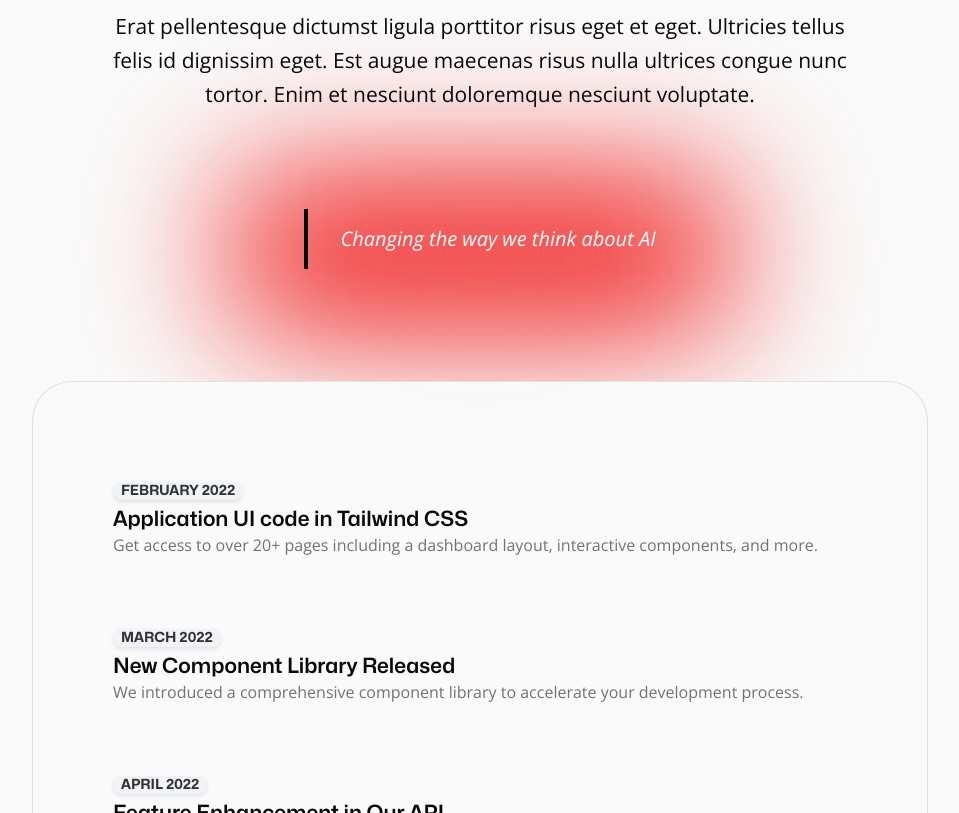
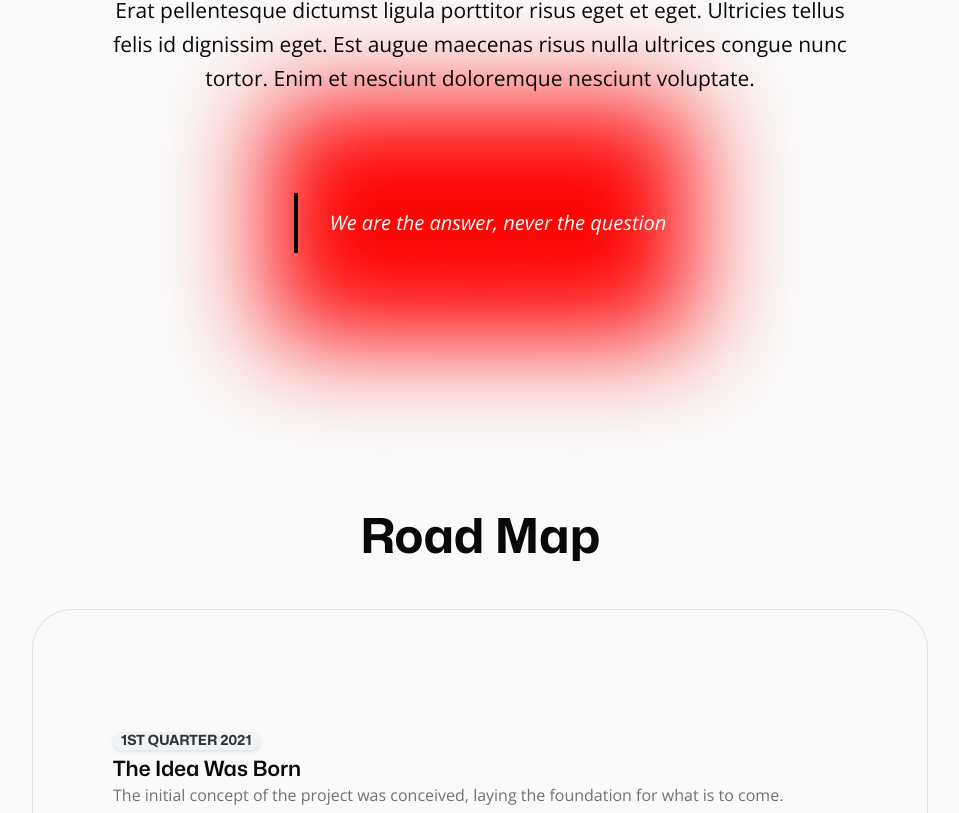
Before and after one commit to Innovative-Compute-Enterprise/ICE-WEB, a Nuxt app: page /about in a window 1280 px wide. Shown: the part 1987-2800 px from the top of the page, without its empty margins (160-1119 px from the left). Built offline with nearby package versions, Linux system fonts and the light colour scheme.

Commit message:
V - missing text review

```diff
--- a/components/About/BlueSection.vue
+++ /dev/null
@@ -1,50 +0,0 @@
-<template>
-  <div class="flex flex-col items-center py-12 md:py-16 mx-4 relative">
-    <h1 class="text-[48px] leading-[48px] font-bold mb-6 md:mb-8 text-center text-[#09090B] dark:text-[#FAFAFA] z-10">{{ $t('blueSection.title') }}</h1>
-    <p class="text-lg md:text-xl py-5 px-2 text-[#09090B] dark:text-[#FAFAFA] max-w-3xl mx-auto mb-6 md:mb-8 leading-relaxed text-center rounded-[40px] z-10">{{ $t('blueSection.subtitle') }}</p>
-    <div class="flex flex-col justify-center items-center max-w-3xl leading-relaxed mx-auto z-10">
-      <p class="text-[21px] leading-relaxed text-[#09090B] dark:text-[#FAFAFA] mb-8 text-center">{{ $t('blueSection.paragraph1') }}</p>
-      <p class="text-[21px] leading-relaxed text-[#09090B] dark:text-[#FAFAFA] mb-24 text-center">{{ $t('blueSection.paragraph2') }}</p>
-      <blockquote class="text-lg md:text-xl text-[#ffffff] dark:text-[#ffffff] max-w-3xl text-center border-l-4 border-black dark:border-[#fff]/[0.8] pl-4 md:pl-8 py-4 relative z-10">{{ $t('blueSection.quote') }}</blockquote>
-    </div>
-  </div>
-</template>
-
-<script setup>
-</script>
-
-<style scoped>
-h1 {
-  font-family: "Mona Sans", sans-serif;
-  font-stretch: 100%;
-}
-
-p, blockquote {
-  font-family: "Open Sans", sans-serif;
-}
-
-blockquote {
-  font-style: italic;
-}
-
-
-.relative::before {
-  content: "";
-  position: absolute;
-  top: 80%; /* Adjusted position to make it more likely to be visible */
-  left: 30%; /* Adjusted for better visibility */
-  right: 30%; /* Adjusted for better visibility */
-  bottom: 0%; /* Adjusted to prevent the blob from being too low */
-  background: rgba(240, 11, 11, 0.9); /* Adjust the opacity and color for better visibility */
-  filter: blur(70px); /* Adjust blur as necessary */
-  z-index: -1; /* Keep it below the text */
-
-  /* Adjusted faux grain effect for better visibility */
-  background-image:
-    linear-gradient(rgba(255, 255, 255, 0.05) 1px, transparent 1px),
-    linear-gradient(90deg, rgba(255, 255, 255, 0.05) 1px, transparent 1px);
-  background-size: 5px 5px, 5px 5px; /* Smaller grain size */
-}
-
-
-</style>
--- a/components/About/ContextSection.vue
+++ b/components/About/ContextSection.vue
@@ -1,15 +1,15 @@
 <template>
-  <div class="flex flex-col mb-[124px] space-y-4">
+  <div class="flex flex-col mb-[124px]">
     <WhiteSection2 class="my-[48px]" />
-    <BlueSection />
-    <WhiteSection1 class="my-[64px]" />
+    <MissionSection />
+    <WhiteSection1 />
   </div>
 </template>
 
 <script setup>
 import WhiteSection1 from './WhiteSection1.vue';
 import WhiteSection2 from './WhiteSection2.vue';
-import BlueSection from './BlueSection.vue';
+import MissionSection from './MissionSection.vue';
 </script>
 
 <style scoped>
--- /dev/null
+++ b/components/About/MissionSection.vue
@@ -0,0 +1,50 @@
+<template>
+  <div class="flex flex-col items-center py-12 md:py-16 mx-4 relative">
+    <h1 class="text-[48px] leading-[48px] font-bold mb-6 md:mb-8 text-center text-[#09090B] dark:text-[#FAFAFA] z-10">{{ $t('about.missionSection.title') }}</h1>
+    <p class="text-lg md:text-xl py-5 px-2 text-[#09090B] dark:text-[#FAFAFA] max-w-3xl mx-auto mb-6 md:mb-8 leading-relaxed text-center rounded-[40px] z-10">{{ $t('about.missionSection.subtitle') }}</p>
+    <div class="flex flex-col justify-center items-center max-w-3xl leading-relaxed mx-auto z-10">
+      <p class="text-[21px] leading-relaxed text-[#09090B] dark:text-[#FAFAFA] mb-8 text-center">{{ $t('about.missionSection.paragraph1') }}</p>
+      <p class="text-[21px] leading-relaxed text-[#09090B] dark:text-[#FAFAFA] mb-24 text-center">{{ $t('about.missionSection.paragraph2') }}</p>
+      <blockquote class="text-lg md:text-xl text-[#ffffff] dark:text-[#ffffff] max-w-3xl text-center border-l-4 border-black dark:border-[#fff]/[0.8] pl-4 md:pl-8 py-4 relative z-10">{{ $t('about.missionSection.mission') }}</blockquote>
+    </div>
+  </div>
+</template>
+
+<script setup>
+</script>
+
+<style scoped>
+h1 {
+  font-family: "Mona Sans", sans-serif;
+  font-stretch: 100%;
+}
+
+p, blockquote {
+  font-family: "Open Sans", sans-serif;
+}
+
+blockquote {
+  font-style: italic;
+}
+
+
+.relative::before {
+  content: "";
+  position: absolute;
+  top: 73%; /* Adjusted position to make it more likely to be visible */
+  left: 33%; /* Adjusted for better visibility */
+  right: 33%; /* Adjusted for better visibility */
+  bottom: -3%; /* Adjusted to prevent the blob from being too low */
+  background: rgb(254, 0, 0); /* Adjust the opacity and color for better visibility */
+  filter: blur(50px); /* Adjust blur as necessary */
+  z-index: -1; /* Keep it below the text */
+
+  /* Adjusted faux grain effect for better visibility */
+  background-image:
+    linear-gradient(rgba(255, 255, 255, 0.05) 1px, transparent 1px),
+    linear-gradient(90deg, rgba(255, 255, 255, 0.05) 1px, transparent 1px);
+  background-size: 5px 5px, 5px 5px; /* Smaller grain size */
+}
+
+
+</style>
--- a/components/About/WhiteSection1.vue
+++ b/components/About/WhiteSection1.vue
@@ -1,15 +1,13 @@
 <template>
-  <div class="flex justify-center p-8 my-[148px]">
+  <div class="flex flex-col items-center p-8 my-[148px] mt-[164px]">
+    <h1 class="text-[48px] leading-[48px] font-bold mb-10 md:mb-12 text-center text-[#09090B] dark:text-[#FAFAFA] z-10">{{ $t('about.roadMap.title') }}</h1>
 
-    <ol class="relative w-full max-w-4xl border dark:bg-[#09090B] bg-[#FAFAFA] border-[#000]/[0.1] dark:border-[#fff]/[0.1] rounded-[40px] shadow-sm focus-visible:ring-1 focus-visible:outline focus-visible:outline-2 focus-visible:outline-offset-2 focus-visible:outline-white">
+    <ol class="relative w-full max-w-4xl border dark:bg-[#09090B] bg-[#FAFAFA] border-[#000]/[0.1] dark:border-[#fff]/[0.1] rounded-[40px] shadow-sm">
       <div class="md:p-8 p-4">
-        <li v-for="(event, index) in events" :key="index" class="md:ml-8 ml-0 relative my-[64px] pl-4 ">
-
-          <time class="mb-1 text-sm font-normal leading-none text-gray-400 dark:text-gray-500">{{ event.date }}</time>
-
+        <li v-for="(event, index) in events" :key="index" class="md:ml-8 ml-0 relative my-[86px] pl-4">
+          <time class="mb-1 text-sm font-normal leading-none text-gray-500 dark:text-gray-600">{{ event.date }}</time>
           <h3 class="text-[21px] leading-[21px] font-semibold text-[#09090B] dark:text-[#FAFAFA]">{{ event.title }}</h3>
           <p class="mb-4 text-[16px] font-normal text-[#71717A] dark:text-[#A1A1AA] md:leading-loose leading-relaxed">{{ event.description }}</p>
-
         </li>
       </div>
     </ol>
@@ -22,25 +20,30 @@ export default {
     return {
       events: [
         {
-          date: 'February 2022',
-          title: 'Application UI code in Tailwind CSS',
-          description: 'Get access to over 20+ pages including a dashboard layout, interactive components, and more.',
+          date: this.$t('about.roadMap.1.date'),
+          title: this.$t('about.roadMap.1.title'),
+          description: this.$t('about.roadMap.1.description'),
         },
         {
-          date: 'March 2022',
-          title: 'New Component Library Released',
-          description: 'We introduced a comprehensive component library to accelerate your development process.',
+          date: this.$t('about.roadMap.2.date'),
+          title: this.$t('about.roadMap.2.title'),
+          description: this.$t('about.roadMap.2.description'),
         },
         {
-          date: 'April 2022',
-          title: 'Feature Enhancement in Our API',
-          description: 'Our API now supports advanced queries, offering you greater flexibility and efficiency.',
+          date: this.$t('about.roadMap.3.date'),
+          title: this.$t('about.roadMap.3.title'),
+          description: this.$t('about.roadMap.3.description'),
         },
         {
-          date: 'May 2022',
-          title: 'Mobile App Launch',
-          description: 'Exciting news! Our mobile app is now available on both Android and iOS platforms.',
+          date: this.$t('about.roadMap.4.date'),
+          title: this.$t('about.roadMap.4.title'),
+          description: this.$t('about.roadMap.4.description'),
         },
+        {
+          date: this.$t('about.roadMap.5.date'),
+          title: this.$t('about.roadMap.5.title'),
+          description: this.$t('about.roadMap.5.description'),
+        }
       ]
     };
   }
@@ -48,14 +51,18 @@ export default {
 </script>
 
 <style scoped>
-h3{
-  font-family: "Mona Sans", sans-serif;
+h1 {
+  font-family: "Mona Sans";
   font-stretch: 100%;
 }
-p{
+h3 {
+  font-family: "Mona Sans";
+  font-stretch: 100%;
+}
+p {
   font-family: "Open Sans", sans-serif;
 }
-a{
+a {
   font-family: "Montserrat", sans-serif;
 }
 time {
@@ -69,5 +76,4 @@ time {
   display: inline-block; /* Align with text */
   margin-bottom: 8px; /* More space below the date */
 }
-
 </style>
--- a/components/Services/BlackBoxButton.vue
+++ b/components/Services/BlackBoxButton.vue
@@ -1,7 +1,7 @@
 <template>
   <div class="button-container">
     <button class="fancy-button text-[14px] w-auto">
-    TEST NOW
+      {{$t('blackBox.button')}}
     <svg class="w-8 h-8" xmlns="http://www.w3.org/2000/svg" xmlns:xlink="http://www.w3.org/1999/xlink" viewBox="0 0 24 24"><path d="M11.71 15.29l2.59-2.59a.996.996 0 0 0 0-1.41L11.71 8.7c-.63-.62-1.71-.18-1.71.71v5.17c0 .9 1.08 1.34 1.71.71z" fill="currentColor"></path></svg>
   </button>
   </div>
--- a/components/Services/ServicesCard/CardBasic.vue
+++ b/components/Services/ServicesCard/CardBasic.vue
@@ -10,8 +10,8 @@
         </NuxtLink>
 
         <ul class="pt-[24px]">
-          <p class="text-[16px] font-[500] pb-[6px]">{{$t('ourPlans.services.1.include')}}</p>
-          <li class="py-3 text-[14px] font-semibold flex items-center" v-for="feature in features" :key="feature">
+          <p class="text-[14px] font-[500] pb-[6px]">{{$t('ourPlans.services.1.include')}}</p>
+          <li class="py-3 text-[16px] font-semibold flex items-center" v-for="feature in features" :key="feature">
             <svg xmlns="http://www.w3.org/2000/svg" class="mr-2 w-5 h-5" xmlns:xlink="http://www.w3.org/1999/xlink" viewBox="0 0 512 512"><path d="M504 256c0 136.967-111.033 248-248 248S8 392.967 8 256S119.033 8 256 8s248 111.033 248 248zM227.314 387.314l184-184c6.248-6.248 6.248-16.379 0-22.627l-22.627-22.627c-6.248-6.249-16.379-6.249-22.628 0L216 308.118l-70.059-70.059c-6.248-6.248-16.379-6.248-22.628 0l-22.627 22.627c-6.248 6.248-6.248 16.379 0 22.627l104 104c6.249 6.249 16.379 6.249 22.628.001z" fill="currentColor"></path></svg>
             {{ feature }}
           </li>
--- a/components/Services/ServicesCard/CardEnterprise.vue
+++ b/components/Services/ServicesCard/CardEnterprise.vue
@@ -13,7 +13,7 @@
 
       <ul class="pt-[24px]">
         <p class="text-[14px] font-[500] pb-[6px]">{{$t('ourPlans.services.2.include')}}</p>
-        <li class="py-3 text-[14px] font-semibold flex items-center" v-for="feature in features" :key="feature">
+        <li class="py-3 text-[16px] font-semibold flex items-center" v-for="feature in features" :key="feature">
           <svg xmlns="http://www.w3.org/2000/svg" class="mr-2 w-5 h-5" xmlns:xlink="http://www.w3.org/1999/xlink" viewBox="0 0 512 512"><path d="M504 256c0 136.967-111.033 248-248 248S8 392.967 8 256S119.033 8 256 8s248 111.033 248 248zM227.314 387.314l184-184c6.248-6.248 6.248-16.379 0-22.627l-22.627-22.627c-6.248-6.249-16.379-6.249-22.628 0L216 308.118l-70.059-70.059c-6.248-6.248-16.379-6.248-22.628 0l-22.627 22.627c-6.248 6.248-6.248 16.379 0 22.627l104 104c6.249 6.249 16.379 6.249 22.628.001z" fill="currentColor"></path></svg>
           {{ feature }}
         </li>
--- a/locales/en-US.json
+++ b/locales/en-US.json
@@ -20,6 +20,9 @@
       "account": "Account",
       "theme": "Theme"
     },
+
+
+
 
     "heroText":{
       "title": "Amplifying AI integration, delivering innovation.",
@@ -69,13 +72,17 @@
 
 
 
+
+
+
      "services": {
       "title": "Services"
     },
 
     "blackBox": {
       "title": "BLACK BOX",
-      "text": "At ICE, we introduce BlackBox—an easy-to-use platform that brings the power of AI to everyone. Whether you’re a business or an individual, BlackBox makes it simple to use advanced AI models. Our focus is on making accessible and impressive without the complexity. Join us in transforming lives with powerful, yet simple solutions."
+      "text": "At ICE, we introduce BlackBox—an easy-to-use platform that brings the power of AI to everyone. Whether you’re a business or an individual, BlackBox makes it simple to use advanced AI models. Our focus is on making accessible and impressive without the complexity. Join us in transforming lives with powerful, yet simple solutions.",
+      "button": "Test now"
     },
 
     "ourPlans": {
@@ -106,25 +113,45 @@
     },
 
     "features": {
+      "1": {
         "freeBlackBoxTier": "Free Black-Box tier",
-      "basicSupport": "Basic Support",
+        "basicSupport": "Basic Support"
+      },
+      "2": {
         "prioritySupport": "Priority Support",
         "crmIntegration": "CRM Integration",
+        "blackBoxTier": "Black-Box tier"
+      },
+      "3": {
         "unlimitedStorage": "Everything from Business",
         "247Support": "24/7 Support",
         "dedicatedManager": "Dedicated Manager",
         "advancedAnalytics": "Advanced Analytics"
+      }
+    },
+
+    "faqSection": {
+      "faqs": {
+        "question1": "What's the best thing about Switzerland?",
+        "answer1": "I don't know, but the flag is a big plus.",
+        "question2": "How do you make holy water?",
+        "answer2": "You boil the hell out of it.",
+        "question3": "Why do we tell actors to 'break a leg'?",
+        "answer3": "Because every play has a cast.",
+        "question4": "Why don't scientists trust atoms?",
+        "answer4": "Because they make up everything.",
+        "question5": "Why don't some couples go to the gym?",
+        "answer5": "Because some relationships don't work out.",
+        "question6": "Why did the scarecrow win an award?",
+        "answer6": "Because he was outstanding in his field."
+      }
     },
 
 
 
-    "preFooterSection":{
-      "title": "Our Process",
-      "text1": "Lorem Ipsum is simply dummy text of the printing and typesetting industry. Lorem Ipsum has been the industry's standard dummy text ever since the 1500s, when an unknown printer took a galley of type and scrambled it to make a type specimen book. It has survived not only five centuries, but also the leap into electronic typesetting, remaining essentially unchanged.",
-      "text2": "Lorem Ipsum is simply dummy text of the printing and typesetting industry. Lorem Ipsum has been the industry's standard dummy text ever since the 1500s, when an unknown printer took a galley of type and scrambled it to make a type specimen book. It has survived not only five centuries, but also the leap into electronic typesetting, remaining essentially unchanged.",
-      "text3": "Lorem Ipsum is simply dummy text of the printing and typesetting industry. Lorem Ipsum has been the industry's standard dummy text ever since the 1500s, when an unknown printer took a galley of type and scrambled it to make a type specimen book. It has survived not only five centuries, but also the leap into electronic typesetting, remaining essentially unchanged.",
-      "text4": "Lorem Ipsum is simply dummy text of the printing and typesetting industry. Lorem Ipsum has been the industry's standard dummy text ever since the 1500s, when an unknown printer took a galley of type and scrambled it to make a type specimen book. It has survived not only five centuries, but also the leap into electronic typesetting, remaining essentially unchanged."
-     },
+
+
+
 
      "footerEmail":{
       "title": "Interested to find out more?",
@@ -151,46 +178,73 @@
 
 
 
+    "about":{
+      "title": "About",
 
-          "faqSection": {
-            "faqs": {
-              "question1": "What's the best thing about Switzerland?",
-              "answer1": "I don't know, but the flag is a big plus.",
-              "question2": "How do you make holy water?",
-              "answer2": "You boil the hell out of it.",
-              "question3": "Why do we tell actors to 'break a leg'?",
-              "answer3": "Because every play has a cast.",
-              "question4": "Why don't scientists trust atoms?",
-              "answer4": "Because they make up everything.",
-              "question5": "Why don't some couples go to the gym?",
-              "answer5": "Because some relationships don't work out.",
-              "question6": "Why did the scarecrow win an award?",
-              "answer6": "Because he was outstanding in his field."
+      "AboutValues":{
+        "title": "Our Values",
+        "description": "Quis tellus eget adipiscing convallis sit sit eget aliquet quis. Suspendisse eget egestas a elementum pulvinar et feugiat blandit at. In mi viverra elit nunc.",
+        "1":{
+         "value": "Openness",
+         "description": "Morbiverra dui mi arcu sed. Tellus semper adipiscing suspendisse."
+        },
+        "2":{
+         "value": "Innovation",
+         "description": "Morbiverra dui mi arcu sed. Tellus semper adipiscing suspendisse."
+        },
+        "3":{
+         "value": "Security",
+         "description": "Morbiverra dui mi arcu sed. Tellus semper adipiscing suspendisse."
+        },
+        "4":{
+         "value": "Cooperation",
+         "description": "Morbiverra dui mi arcu sed. Tellus semper adipiscing suspendisse."
         }
       },
 
-          "AboutValues":
-          {
-            "our_values": "Our Values",
-            "values_description": "Quis tellus eget adipiscing convallis sit sit eget aliquet quis. Suspendisse eget egestas a elementum pulvinar et feugiat blandit at. In mi viverra elit nunc.",
-            "openness": "Openness",
-            "openness_description": "Morbiverra dui mi arcu sed. Tellus semper adipiscing suspendisse.",
-            "innovation": "Innovation",
-            "innovation_description": "Morbiverra dui mi arcu sed. Tellus semper adipiscing suspendisse.",
-            "security": "Security",
-            "security_description": "Morbiverra dui mi arcu sed. Tellus semper adipiscing suspendisse.",
-            "coperation": "Cooperation",
-            "coperation_description": "Morbiverra dui mi arcu sed. Tellus semper adipiscing suspendisse."
+      "missionSection": {
+        "title": "Mission",
+        "subtitle": "Anim aute id magna aliqua ad ad non deserunt sunt. Qui irure qui lorem cupidatat commodo. Elit sunt amet fugiat veniam occaecat fugiat aliqua.",
+        "paragraph1": "Faucibus commodo massa rhoncus, volutpat. Dignissim sed eget risus enim. Mattis mauris semper sed amet vitae sed turpis id. Id dolor praesent donec est. Odio penatibus risus viverra tellus varius sit neque erat velit. Faucibus commodo massa rhoncus, volutpat. Dignissim sed eget risus enim. Mattis mauris semper sed amet vitae sed turpis id.",
+        "paragraph2": "Erat pellentesque dictumst ligula porttitor risus eget et eget. Ultricies tellus felis id dignissim eget. Est augue maecenas risus nulla ultrices congue nunc tortor. Enim et nesciunt doloremque nesciunt voluptate.",
+        "mission": "We are the answer, never the question"
+      },
+
+      "roadMap": {
+        "title": "Road Map",
+        "1": {
+          "title": "The Idea Was Born",
+          "description": "The initial concept of the project was conceived, laying the foundation for what is to come.",
+          "date": "1st Quarter 2021"
+        },
+        "2":{
+          "title": "Development Started",
+          "description": "The development phase began with initial designs and early-stage coding.",
+          "date": "3rd Quarter 2021"
+        },
+        "3":{
+          "title": "Product Development Started",
+          "description": "The main product development commenced, focusing on core functionalities and features.",
+          "date": "3rd Quarter 2022"
+        },
+        "4":{
+          "title": "ICE Official Launch",
+          "description": "The company was officially launched, making it available to the public and potential clients.",
+          "date": "1st Quarter 2023"
+        },
+        "5":{
+          "title": "Black Box Launch",
+          "description": "The product was officially launched, making it available to the public.",
+          "date": "3st Quarter 2024"
+        }
+      }
+
     },
 
 
-      "blueSection": {
-        "quote": "Changing the way we think about AI",
-        "title": "We love creators",
-        "subtitle": "Anim aute id magna aliqua ad ad non deserunt sunt. Qui irure qui lorem cupidatat commodo. Elit sunt amet fugiat veniam occaecat fugiat aliqua.",
-        "paragraph1": "Faucibus commodo massa rhoncus, volutpat. Dignissim sed eget risus enim. Mattis mauris semper sed amet vitae sed turpis id. Id dolor praesent donec est. Odio penatibus risus viverra tellus varius sit neque erat velit. Faucibus commodo massa rhoncus, volutpat. Dignissim sed eget risus enim. Mattis mauris semper sed amet vitae sed turpis id.",
-        "paragraph2": "Erat pellentesque dictumst ligula porttitor risus eget et eget. Ultricies tellus felis id dignissim eget. Est augue maecenas risus nulla ultrices congue nunc tortor. Enim et nesciunt doloremque nesciunt voluptate."
-      },
+
+
+
 
 
     "policies": {
--- a/pages/about.vue
+++ b/pages/about.vue
@@ -1,14 +1,15 @@
 <template>
   <div class="scroll-smooth">
   <div class="hero bg-gradient-to-r from-red-700 to-red-500 flex items-center justify-center h-[28.5rem] md:h-[38.5rem]">
-      <li class="list-none">
-            <h1 class="hero-title max-w-screen-2xl text-center text-[#FAFAFA] text-[72px] leading-[72px] font-[700] mx-auto my-auto">{{$t('aboutPage.title')}}</h1>
-      </li>
+    <li class="list-none">
+       <h1 class="hero-title max-w-screen-2xl text-center text-[#FAFAFA] text-[72px] leading-[72px] font-[700] mx-auto my-auto">{{$t('about.title')}}</h1>
+    </li>
+  </div>
 
+  <div class="my-8">
+    <ContextSection />
   </div>
-  <div class="my-8">
-  <ContextSection />
-  </div>
+
   </div>
 </template>
 
```
Also changed, not shown: components/About/WhiteSection2.vue (+10 -10 lines), components/Services/ServicesCard/CardBusiness.vue (+4 -4 lines), components/Services/ServicesGrid.vue (+8 -8 lines). Lines whose indentation alone changed are shown as unchanged.
